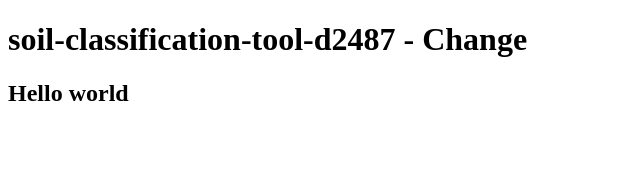
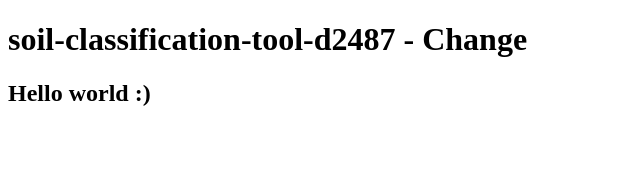
Before and after one commit to BorczeAngelov/SoilClassificationTool-D2487, an Angular app in the folder soil-classification-tool-d2487/: page / in a window 1280 px wide. Shown: the top 170 px of the page, without its empty margins (0-640 px from the left). Built offline with nearby package versions, Linux system fonts and the light colour scheme.

Commit message:
deploy with angular-cli-ghpages

```diff
--- a/soil-classification-tool-d2487/package.json
+++ b/soil-classification-tool-d2487/package.json
@@ -27,6 +27,7 @@
     "@angular/cli": "^17.0.1",
     "@angular/compiler-cli": "^17.0.0",
     "@types/jasmine": "~5.1.0",
+    "angular-cli-ghpages": "^1.0.7",
     "jasmine-core": "~5.1.0",
     "karma": "~6.4.0",
     "karma-chrome-launcher": "~3.2.0",
--- a/soil-classification-tool-d2487/src/app/app.component.html
+++ b/soil-classification-tool-d2487/src/app/app.component.html
@@ -3,7 +3,7 @@
   <div class="content">
     <div class="left-side">
       <h1>{{ title }} - Change</h1>
-      <h2>Hello world</h2>
+      <h2>Hello world :) </h2>
     </div>
     <div class="divider" role="separator" aria-label="Divider"></div>
 
--- a/soil-classification-tool-d2487/src/assets/css/style.scss
+++ /dev/null
@@ -1,2 +0,0 @@
-// Adding a theme to your GitHub Pages site using Jekyll
-@import "{{ site.theme }}";
```
Also changed, not shown: 9 other files (tests, documents, lock files or other folders).
